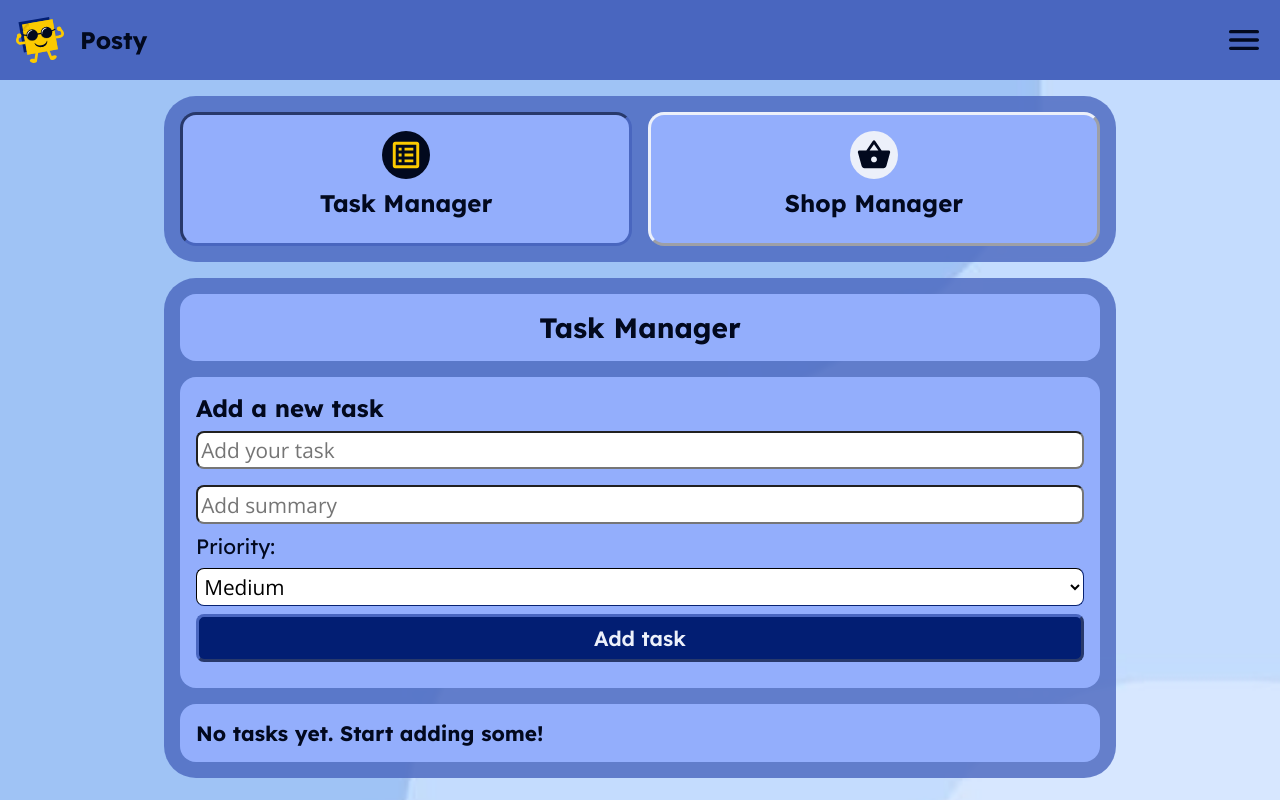
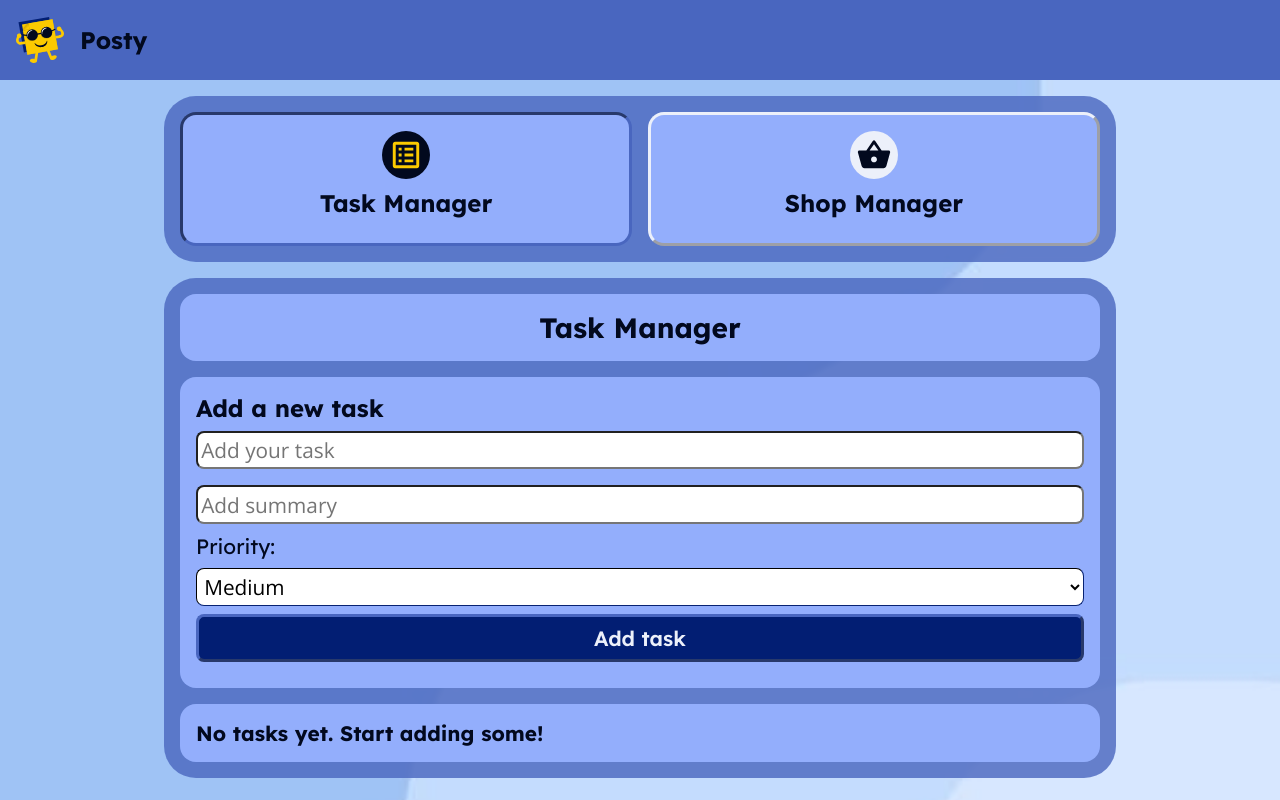
Before and after one commit to EvaneRex/taskmanager, a React (Vite) app: page / in a window 1280 px wide. Built offline with nearby package versions, Linux system fonts and the light colour scheme.

Commit message:
commentet out the menubars as they are not needed for out current solution

```diff
--- a/src/components/Header.tsx
+++ b/src/components/Header.tsx
@@ -9,7 +9,7 @@
  *
  * */
 
-import MenuRoundedIcon from "@mui/icons-material/MenuRounded";
+//import MenuRoundedIcon from "@mui/icons-material/MenuRounded";
 import { FC } from "react";
 
 //interface sets the conditions that must be fulfilled, kinda like a set of rules that must be followed. type can also be used, that will look like type HeaderProps ={}
@@ -25,7 +25,7 @@ const Header: FC<HeaderProps> = ({ title, logoUrl }) => {
         <img src={logoUrl} alt="Logo" loading="lazy" />
         <p>{title}</p>
       </div>
-      <MenuRoundedIcon className="menu-icon" />
+      {/**<MenuRoundedIcon className="menu-icon" /> */}
     </header>
   );
 };
```
